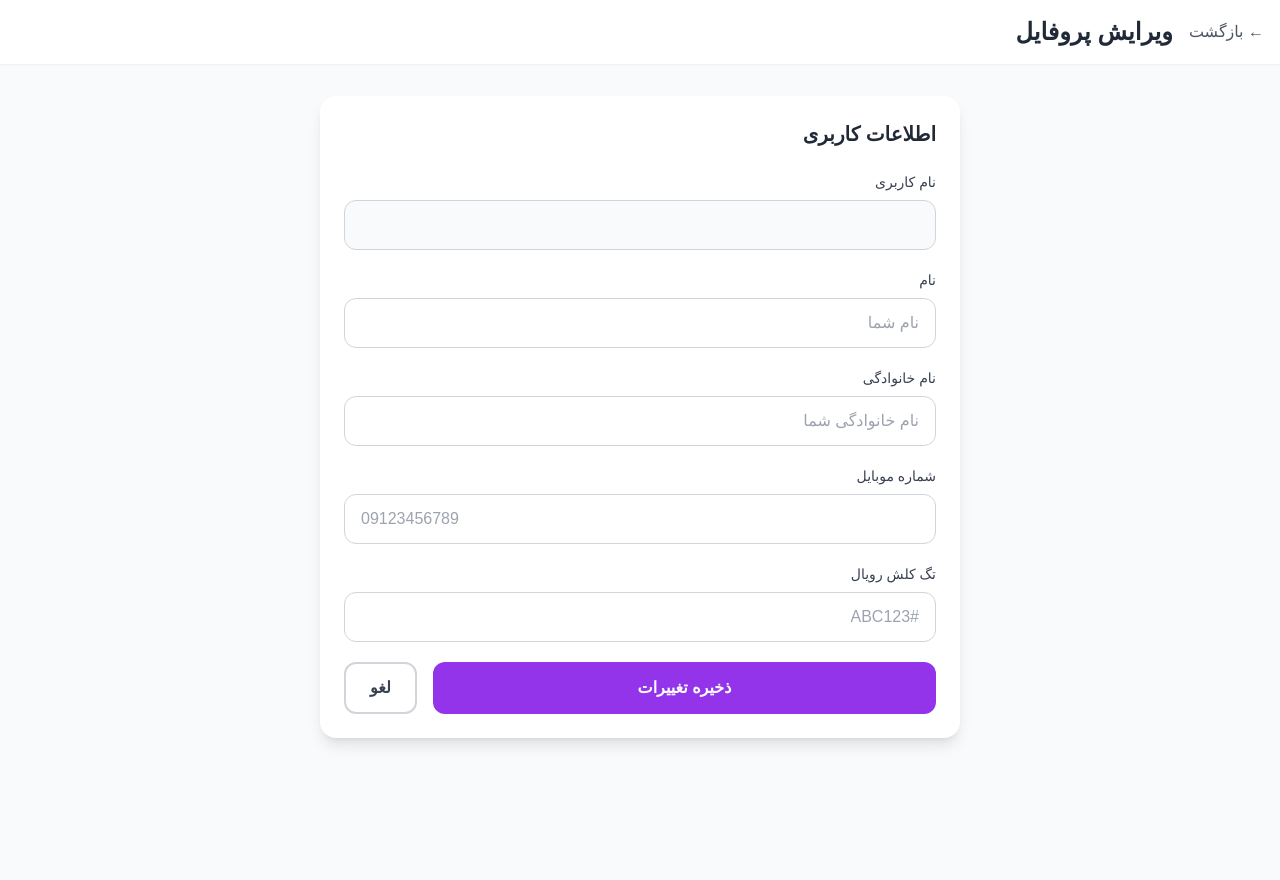
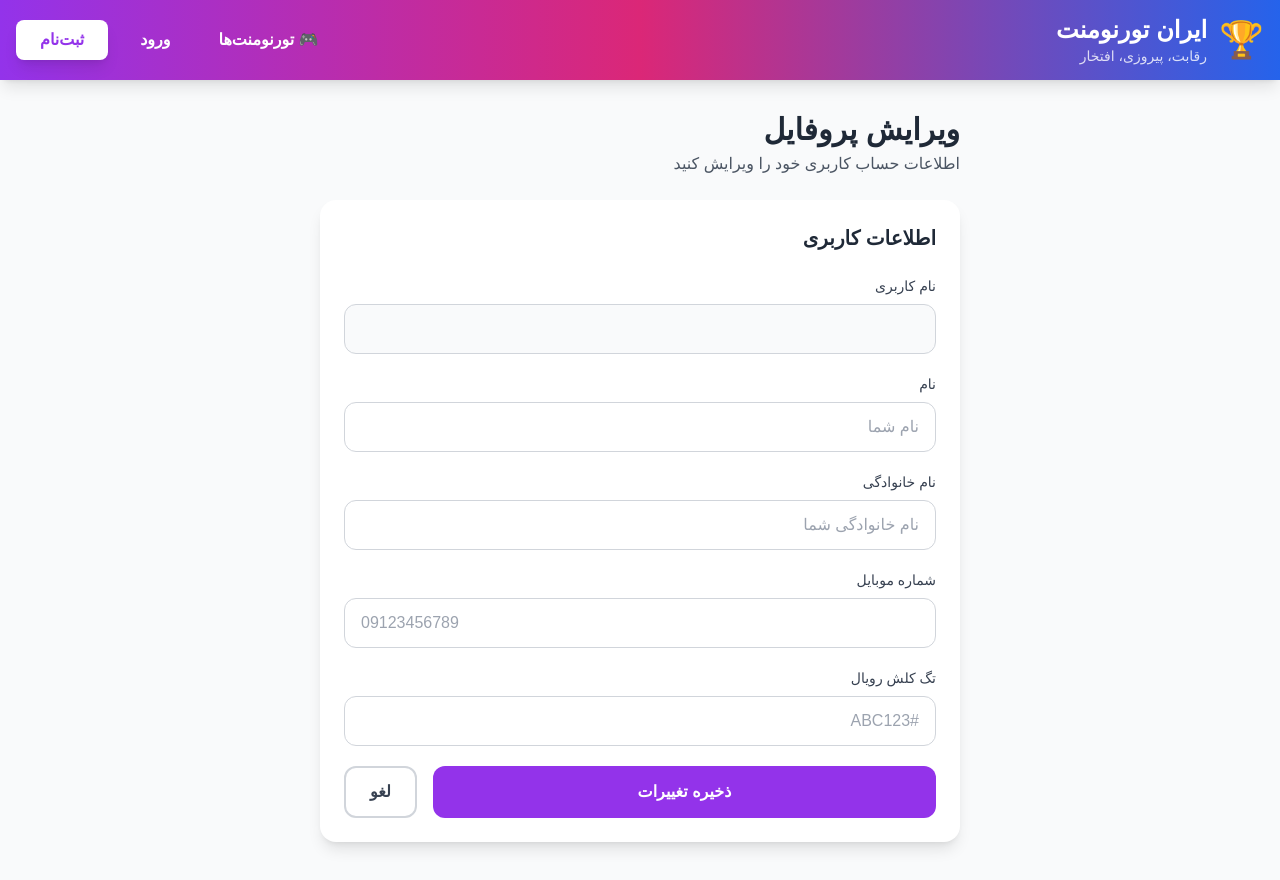
Before and after one commit to czmobin/iran_tournament_frontend, a Nuxt app: page /profile in a window 1280 px wide. Before the commit the page ends 800 px from the top, so only its background shows below. Built offline with nearby package versions, Linux system fonts and the light colour scheme; no server answers; a web font is replaced by a local one.

Commit message:
feat: Add global Navbar with logo, dashboard link, and user menu for all pages

```diff
--- /dev/null
+++ b/components/Navbar.vue
@@ -0,0 +1,240 @@
+<template>
+  <nav class="bg-gradient-to-r from-purple-600 via-pink-600 to-blue-600 shadow-lg sticky top-0 z-50">
+    <div class="container mx-auto px-4">
+      <div class="flex items-center justify-between h-16 md:h-20">
+        <!-- Logo / Brand -->
+        <NuxtLink to="/" class="flex items-center gap-2 md:gap-3 group">
+          <div class="text-3xl md:text-4xl">🏆</div>
+          <div>
+            <h1 class="text-white font-black text-lg md:text-2xl group-hover:scale-105 transition-transform">
+              ایران تورنومنت
+            </h1>
+            <p class="text-white/80 text-xs md:text-sm hidden sm:block">
+              رقابت، پیروزی، افتخار
+            </p>
+          </div>
+        </NuxtLink>
+
+        <!-- Desktop Navigation -->
+        <div class="hidden md:flex items-center gap-4">
+          <NuxtLink
+            to="/tournaments"
+            class="text-white hover:bg-white/20 px-4 py-2 rounded-lg transition font-bold"
+          >
+            🎮 تورنومنت‌ها
+          </NuxtLink>
+
+          <template v-if="authStore.isAuthenticated">
+            <NuxtLink
+              to="/dashboard"
+              class="text-white hover:bg-white/20 px-4 py-2 rounded-lg transition font-bold"
+            >
+              📊 داشبورد
+            </NuxtLink>
+
+            <NuxtLink
+              to="/wallet"
+              class="text-white hover:bg-white/20 px-4 py-2 rounded-lg transition font-bold"
+            >
+              💰 کیف پول
+            </NuxtLink>
+
+            <div class="relative" ref="profileMenuRef">
+              <button
+                @click="toggleProfileMenu"
+                class="flex items-center gap-2 text-white hover:bg-white/20 px-4 py-2 rounded-lg transition font-bold"
+              >
+                <div class="w-8 h-8 bg-white/30 rounded-full flex items-center justify-center text-sm">
+                  {{ userInitial }}
+                </div>
+                <span class="hidden lg:block">{{ authStore.userFullName || 'حساب کاربری' }}</span>
+                <svg class="w-4 h-4" fill="none" stroke="currentColor" viewBox="0 0 24 24">
+                  <path stroke-linecap="round" stroke-linejoin="round" stroke-width="2" d="M19 9l-7 7-7-7" />
+                </svg>
+              </button>
+
+              <!-- Dropdown Menu -->
+              <div
+                v-if="showProfileMenu"
+                class="absolute left-0 mt-2 w-48 bg-white rounded-xl shadow-2xl py-2 border border-gray-200"
+              >
+                <NuxtLink
+                  to="/profile"
+                  @click="showProfileMenu = false"
+                  class="block px-4 py-2 text-gray-700 hover:bg-purple-50 transition"
+                >
+                  👤 ویرایش پروفایل
+                </NuxtLink>
+                <button
+                  @click="handleLogout"
+                  class="w-full text-right px-4 py-2 text-red-600 hover:bg-red-50 transition"
+                >
+                  🚪 خروج
+                </button>
+              </div>
+            </div>
+          </template>
+
+          <template v-else>
+            <NuxtLink
+              to="/login"
+              class="text-white hover:bg-white/20 px-4 py-2 rounded-lg transition font-bold"
+            >
+              ورود
+            </NuxtLink>
+            <NuxtLink
+              to="/register"
+              class="bg-white text-purple-600 hover:bg-gray-100 px-6 py-2 rounded-lg transition font-bold shadow-lg"
+            >
+              ثبت‌نام
+            </NuxtLink>
+          </template>
+        </div>
+
+        <!-- Mobile Menu Button -->
+        <button
+          @click="toggleMobileMenu"
+          class="md:hidden text-white p-2 hover:bg-white/20 rounded-lg transition"
+        >
+          <svg v-if="!showMobileMenu" class="w-6 h-6" fill="none" stroke="currentColor" viewBox="0 0 24 24">
+            <path stroke-linecap="round" stroke-linejoin="round" stroke-width="2" d="M4 6h16M4 12h16M4 18h16" />
+          </svg>
+          <svg v-else class="w-6 h-6" fill="none" stroke="currentColor" viewBox="0 0 24 24">
+            <path stroke-linecap="round" stroke-linejoin="round" stroke-width="2" d="M6 18L18 6M6 6l12 12" />
+          </svg>
+        </button>
+      </div>
+
+      <!-- Mobile Navigation Menu -->
+      <div
+        v-if="showMobileMenu"
+        class="md:hidden pb-4 space-y-2 animate-slide-down"
+      >
+        <NuxtLink
+          to="/tournaments"
+          @click="showMobileMenu = false"
+          class="block text-white hover:bg-white/20 px-4 py-3 rounded-lg transition font-bold"
+        >
+          🎮 تورنومنت‌ها
+        </NuxtLink>
+
+        <template v-if="authStore.isAuthenticated">
+          <NuxtLink
+            to="/dashboard"
+            @click="showMobileMenu = false"
+            class="block text-white hover:bg-white/20 px-4 py-3 rounded-lg transition font-bold"
+          >
+            📊 داشبورد
+          </NuxtLink>
+
+          <NuxtLink
+            to="/wallet"
+            @click="showMobileMenu = false"
+            class="block text-white hover:bg-white/20 px-4 py-3 rounded-lg transition font-bold"
+          >
+            💰 کیف پول
+          </NuxtLink>
+
+          <NuxtLink
+            to="/profile"
+            @click="showMobileMenu = false"
+            class="block text-white hover:bg-white/20 px-4 py-3 rounded-lg transition font-bold"
+          >
+            👤 ویرایش پروفایل
+          </NuxtLink>
+
+          <button
+            @click="handleLogout"
+            class="w-full text-right text-white hover:bg-white/20 px-4 py-3 rounded-lg transition font-bold"
+          >
+            🚪 خروج
+          </button>
+        </template>
+
+        <template v-else>
+          <NuxtLink
+            to="/login"
+            @click="showMobileMenu = false"
+            class="block text-white hover:bg-white/20 px-4 py-3 rounded-lg transition font-bold"
+          >
+            ورود
+          </NuxtLink>
+          <NuxtLink
+            to="/register"
+            @click="showMobileMenu = false"
+            class="block bg-white text-purple-600 hover:bg-gray-100 px-4 py-3 rounded-lg transition font-bold text-center"
+          >
+            ثبت‌نام
+          </NuxtLink>
+        </template>
+      </div>
+    </div>
+  </nav>
+</template>
+
+<script setup lang="ts">
+const authStore = useAuthStore()
+const router = useRouter()
+
+const showMobileMenu = ref(false)
+const showProfileMenu = ref(false)
+const profileMenuRef = ref<HTMLElement | null>(null)
+
+const userInitial = computed(() => {
+  if (!authStore.user) return '?'
+  return (authStore.user.first_name?.charAt(0) || authStore.user.username?.charAt(0) || '?').toUpperCase()
+})
+
+const toggleMobileMenu = () => {
+  showMobileMenu.value = !showMobileMenu.value
+  showProfileMenu.value = false
+}
+
+const toggleProfileMenu = () => {
+  showProfileMenu.value = !showProfileMenu.value
+}
+
+const handleLogout = async () => {
+  showMobileMenu.value = false
+  showProfileMenu.value = false
+  await authStore.logout()
+}
+
+// Close dropdown when clicking outside
+const handleClickOutside = (event: MouseEvent) => {
+  if (profileMenuRef.value && !profileMenuRef.value.contains(event.target as Node)) {
+    showProfileMenu.value = false
+  }
+}
+
+onMounted(() => {
+  document.addEventListener('click', handleClickOutside)
+})
+
+onUnmounted(() => {
+  document.removeEventListener('click', handleClickOutside)
+})
+
+// Close mobile menu when route changes
+watch(() => router.currentRoute.value.path, () => {
+  showMobileMenu.value = false
+  showProfileMenu.value = false
+})
+</script>
+
+<style scoped>
+@keyframes slideDown {
+  from {
+    opacity: 0;
+    transform: translateY(-10px);
+  }
+  to {
+    opacity: 1;
+    transform: translateY(0);
+  }
+}
+
+.animate-slide-down {
+  animation: slideDown 0.2s ease-out;
+}
+</style>
--- a/layouts/default.vue
+++ b/layouts/default.vue
@@ -10,6 +10,10 @@
 
     <!-- Main Content -->
     <div v-else>
+      <!-- Navbar -->
+      <Navbar />
+
+      <!-- Page Content -->
       <slot />
     </div>
   </div>
--- a/pages/profile.vue
+++ b/pages/profile.vue
@@ -1,17 +1,11 @@
 <template>
   <div class="min-h-screen bg-gray-50">
-    <header class="bg-white shadow-sm">
-      <div class="container mx-auto px-4 py-4">
-        <div class="flex items-center gap-4">
-          <NuxtLink to="/dashboard" class="text-gray-600 hover:text-gray-800">
-            ← بازگشت
-          </NuxtLink>
-          <h1 class="text-2xl font-bold text-gray-800">ویرایش پروفایل</h1>
-        </div>
+    <main class="container mx-auto px-4 py-8 max-w-2xl">
+      <!-- Page Header -->
+      <div class="mb-6">
+        <h1 class="text-2xl md:text-3xl font-bold text-gray-800">ویرایش پروفایل</h1>
+        <p class="text-gray-600 mt-1">اطلاعات حساب کاربری خود را ویرایش کنید</p>
       </div>
-    </header>
-
-    <main class="container mx-auto px-4 py-8 max-w-2xl">
       <!-- Messages -->
       <div v-if="successMessage" class="bg-green-50 border-r-4 border-green-500 text-green-700 p-4 mb-6 rounded-lg">
         <p class="font-medium">{{ successMessage }}</p>
```
